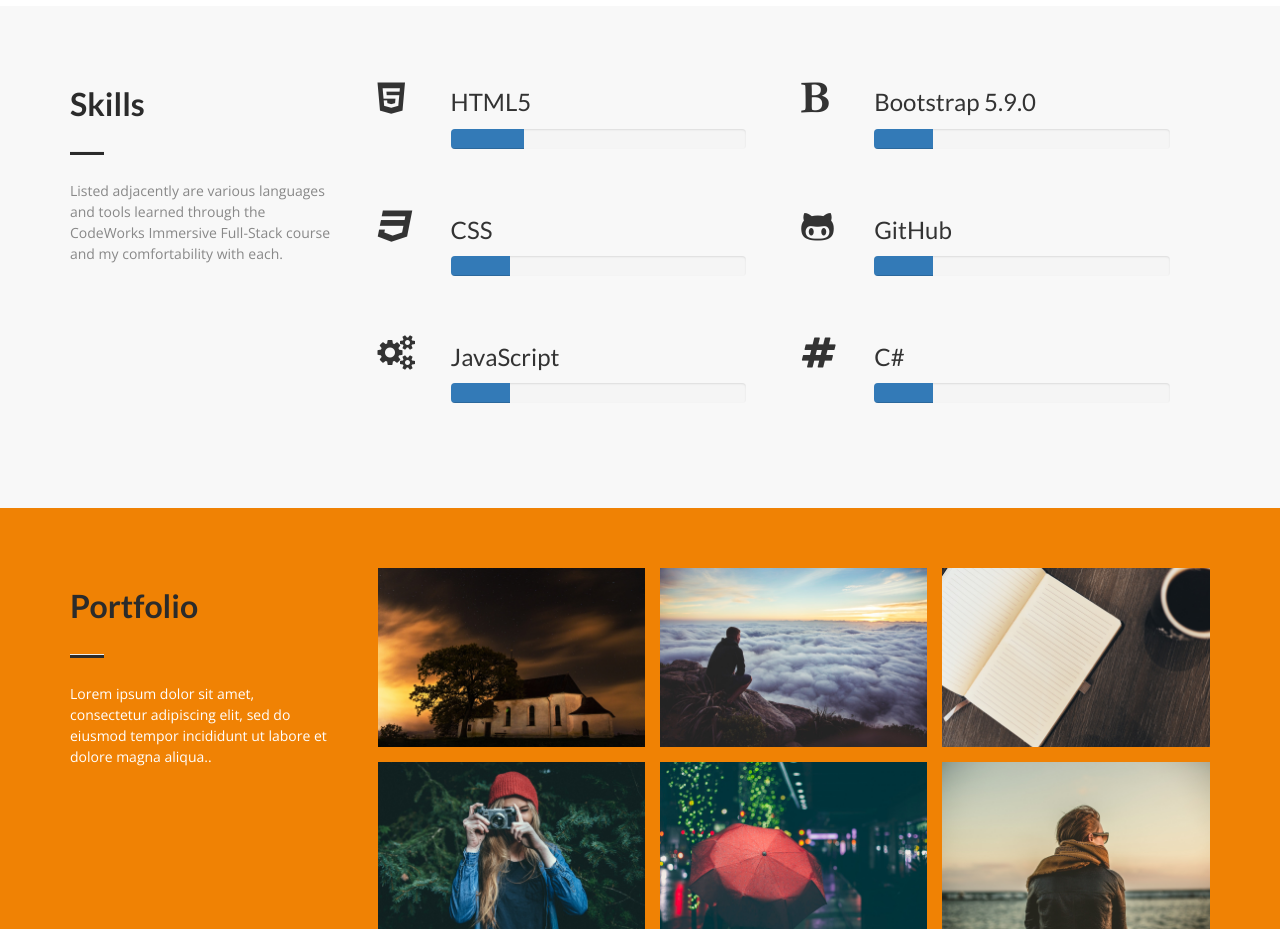
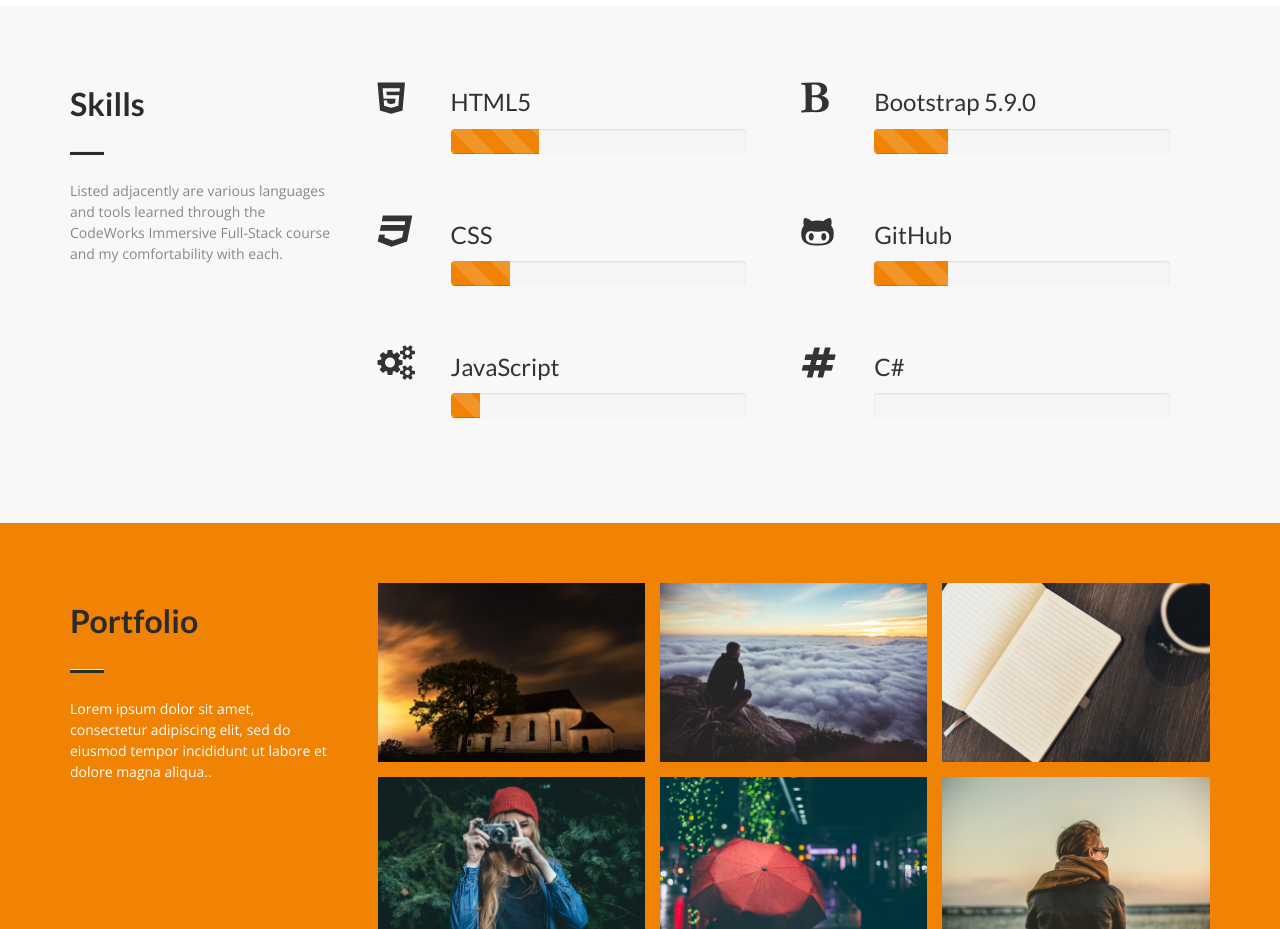
Before and after one commit to carsonplant/carsonplant.github.io, a plain HTML site: page index.html in a window 1280 px wide. Shown: the part 1020-1949 px from the top of the page. Drawn offline with nearby package versions, Linux system fonts and the light colour scheme.

Commit message:
Skills/languages

```diff
--- a/css/style.css
+++ b/css/style.css
@@ -467,3 +467,6 @@ padding-right: 5px;
 .column-width{
   width: 45%;
 }
+.bg-progress{
+  background-color: rgb(240, 130, 4);
+}
--- a/index.html
+++ b/index.html
@@ -100,9 +100,9 @@
             </div>
             <div class="icon-text">
               <h3 class="txt-tl">HTML5</h3>
-              <div class="progress">
-                <div class="progress-bar" role="progressbar" style="width: 25%" aria-valuenow="25" aria-valuemin="0"
-                  aria-valuemax="100"></div>
+              <div class="progress" style="height: 25px;">
+                <div class="progress-bar bg-progress progress-bar-striped progress-bar-animated" role="progressbar"
+                  style="width: 30%" aria-valuenow="30" aria-valuemin="0" aria-valuemax="100"></div>
               </div>
             </div>
           </div>
@@ -112,9 +112,9 @@
             </div>
             <div class="icon-text">
               <h3 class="txt-tl">Bootstrap 5.9.0</h3>
-              <div class="progress">
-                <div class="progress-bar" role="progressbar" style="width: 20%" aria-valuenow="20" aria-valuemin="0"
-                  aria-valuemax="100"></div>
+              <div class="progress" style="height: 25px;">
+                <div class="progress-bar bg-progress progress-bar-striped progress-bar-animated" role="progressbar"
+                  style="width: 25%" aria-valuenow="25" aria-valuemin="0" aria-valuemax="100"></div>
               </div>
             </div>
           </div>
@@ -124,9 +124,9 @@
             </div>
             <div class="icon-text">
               <h3 class="txt-tl">CSS</h3>
-              <div class="progress">
-                <div class="progress-bar" role="progressbar" style="width: 20%" aria-valuenow="20" aria-valuemin="0"
-                  aria-valuemax="100"></div>
+              <div class="progress" style="height: 25px;">
+                <div class="progress-bar bg-progress progress-bar-striped progress-bar-animated" role="progressbar"
+                  style="width: 20%" aria-valuenow="20" aria-valuemin="0" aria-valuemax="100"></div>
               </div>
             </div>
           </div>
@@ -136,9 +136,9 @@
             </div>
             <div class="icon-text">
               <h3 class="txt-tl">GitHub</h3>
-              <div class="progress">
-                <div class="progress-bar" role="progressbar" style="width: 20%" aria-valuenow="20" aria-valuemin="0"
-                  aria-valuemax="100"></div>
+              <div class="progress" style="height: 25px;">
+                <div class="progress-bar bg-progress progress-bar-striped progress-bar-animated" role="progressbar"
+                  style="width: 25%" aria-valuenow="25" aria-valuemin="0" aria-valuemax="100"></div>
               </div>
             </div>
           </div>
@@ -148,9 +148,9 @@
             </div>
             <div class="icon-text">
               <h3 class="txt-tl">JavaScript</h3>
-              <div class="progress">
-                <div class="progress-bar" role="progressbar" style="width: 20%" aria-valuenow="20" aria-valuemin="0"
-                  aria-valuemax="100"></div>
+              <div class="progress" style="height: 25px;">
+                <div class="progress-bar bg-progress progress-bar-striped progress-bar-animated" role="progressbar"
+                  style="width: 10%" aria-valuenow="10" aria-valuemin="0" aria-valuemax="100"></div>
               </div>
             </div>
           </div>
@@ -160,9 +160,10 @@
             </div>
             <div class="icon-text">
               <h3 class="txt-tl">C#</h3>
-              <div class="progress">
-                <div class="progress-bar" role="progressbar" style="width: 20%" aria-valuenow="20" aria-valuemin="0"
-                  aria-valuemax="100"></div>
+              <div class="progress" style="height: 25px;">
+                <div class="progress-bar bg-progress progress-bar-striped progress-bar-animated" role="progressbar"
+                  aria-valuenow="0" aria-valuemin="0" aria-valuemax="100">
+                </div>
               </div>
             </div>
           </div>
```
